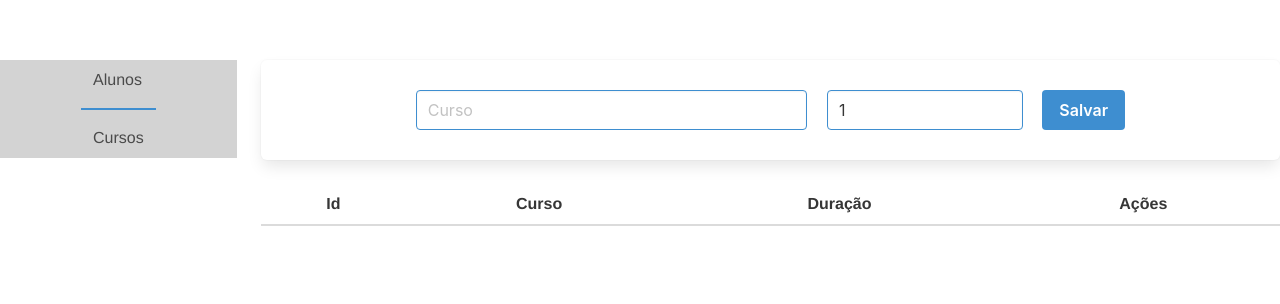
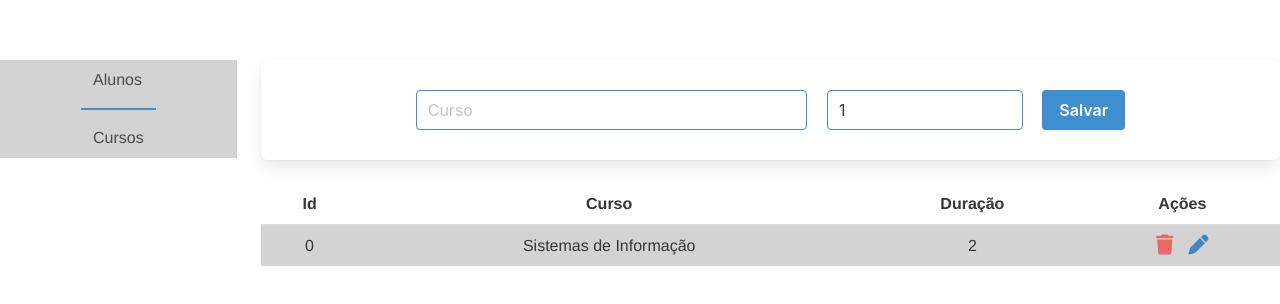
Before and after one commit to igorjosiel/Crud-VueJs, a Vue app: page /#/courses in a window 1280 px wide. Shown: the top 304 px of the page. Built offline with nearby package versions, Linux system fonts and the light colour scheme.

Commit message:
feat: populando dados na store para teste.

```diff
--- a/src/views/Courses.vue
+++ b/src/views/Courses.vue
@@ -30,9 +30,11 @@
 </template>
 
 <script lang="ts">
-import { defineComponent } from 'vue';
+import { defineComponent, computed } from 'vue';
+import { useStore } from 'vuex';
 import TableData from '../components/TableData.vue';
 import { ICourses } from '../interfaces';
+import { key } from '@/store';
 
 export default defineComponent({
   name: 'CoursesView',
@@ -44,7 +46,6 @@ export default defineComponent({
       id: 0,
       course: '',
       duration: 1,
-      courses: [] as ICourses[],
       headerTable: ['Id', 'Curso', 'Duração', 'Ações'],
     }
   },
@@ -94,6 +95,13 @@ export default defineComponent({
       this.course = course;
       this.duration = duration;
     }
+  },
+  setup () {
+    const store = useStore(key);
+
+    return {
+      courses: computed(() => store.state.courses),
+    }
   }
 });
 </script>
```
